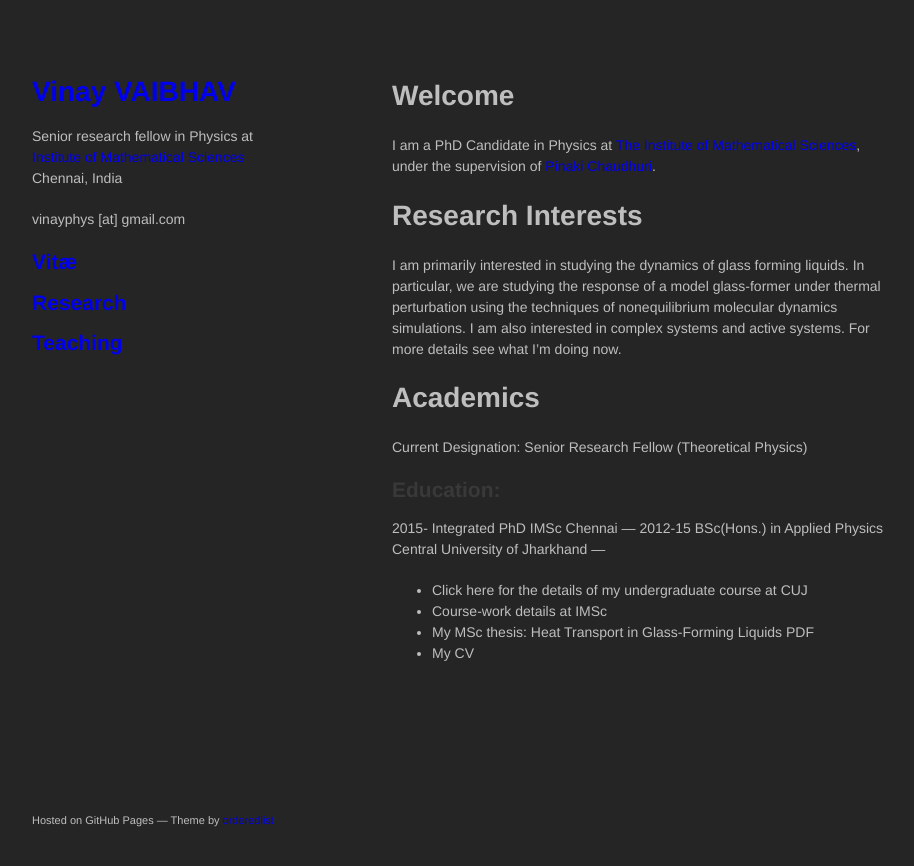
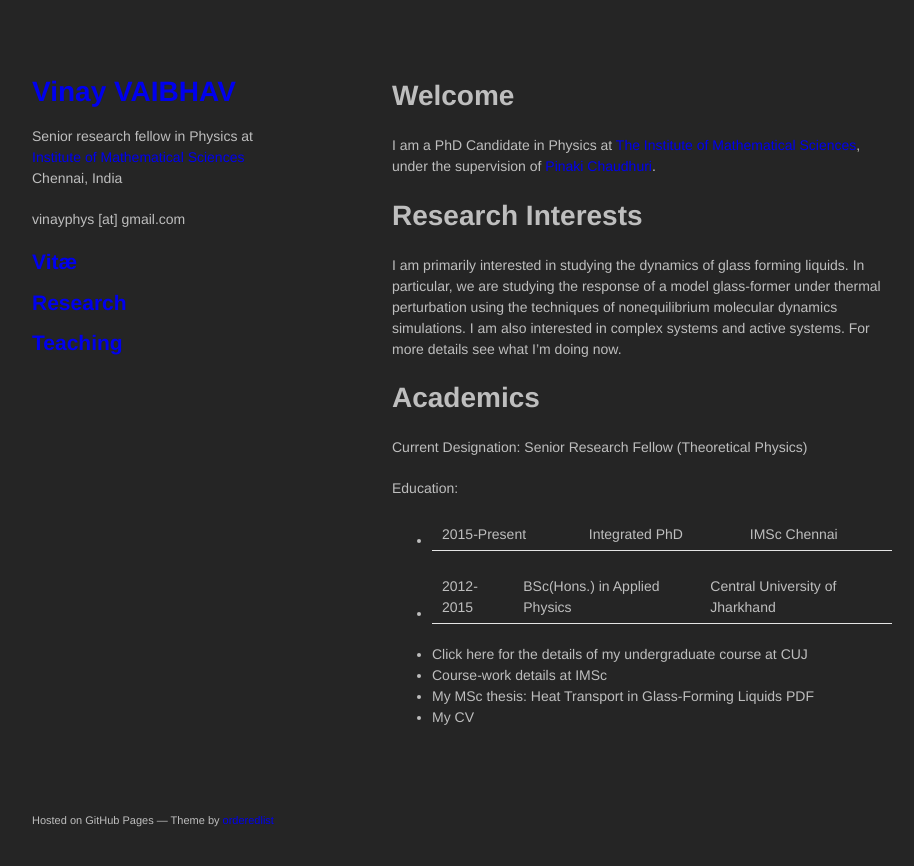
Before and after one commit to vinayphys/vinayphys.github.io, a Jekyll site: the page built from index.md, in a window 1280 px wide. Shown: the top 866 px of the page, without its empty margins (178-1092 px from the left). Built offline with Jekyll 4.4.1, drawn with Linux system fonts in a browser that asks for light colours; our own code applies the rules of GitHub Pages for plain Markdown files; a script that is not in the unit is left out.

Commit message:
Update index.md

```diff
--- a/index.md
+++ b/index.md
@@ -14,11 +14,9 @@ I am primarily interested in studying the dynamics of glass forming liquids. In
 Current Designation: Senior Research Fellow (Theoretical Physics)
 
 Education:
----
-2015-	Integrated PhD	IMSc Chennai
----
-2012-15	BSc(Hons.) in Applied Physics	Central University of Jharkhand
----
+
+* 2015-Present	| Integrated PhD | IMSc Chennai
+* 2012-2015	| BSc(Hons.) in Applied Physics | Central University of Jharkhand
 
 * Click here for the details of my undergraduate course at CUJ
 * Course-work details at IMSc
```
